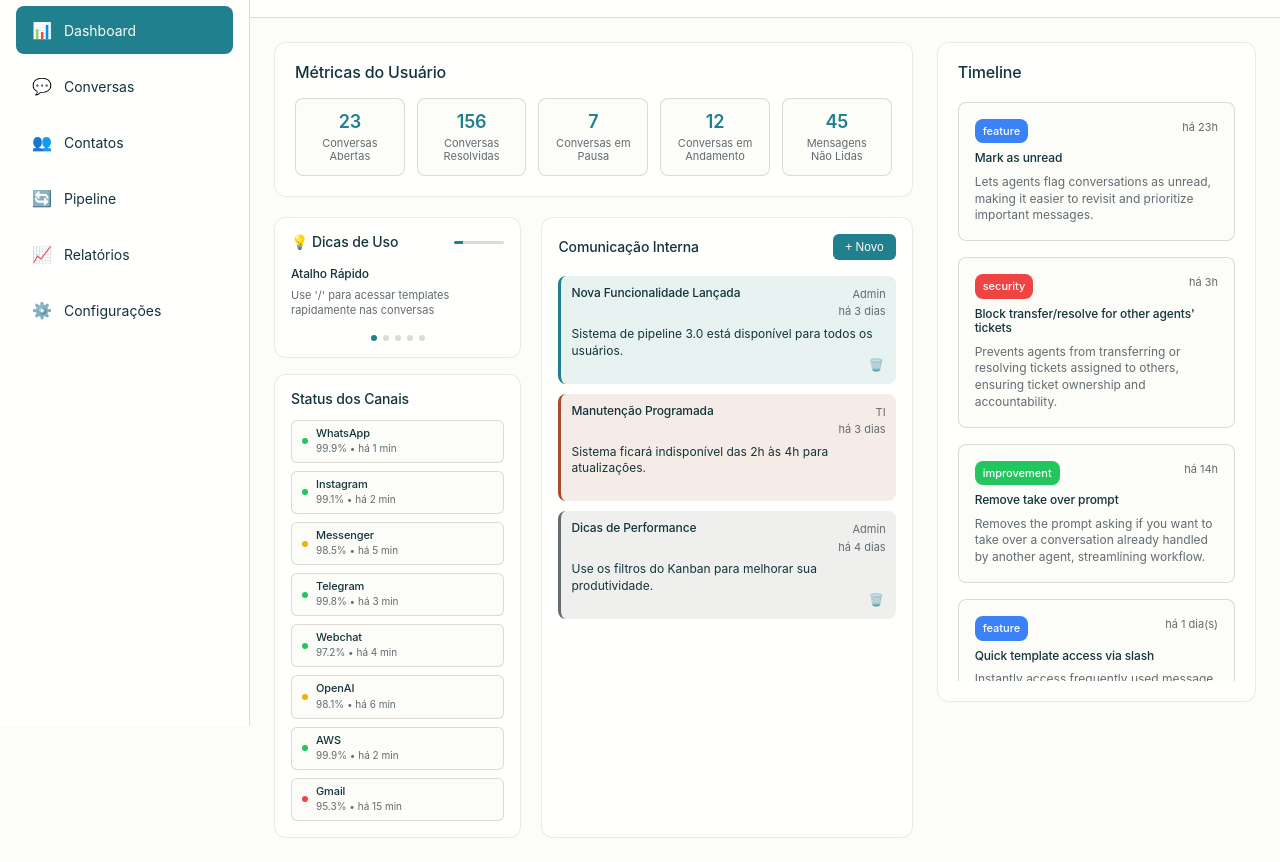
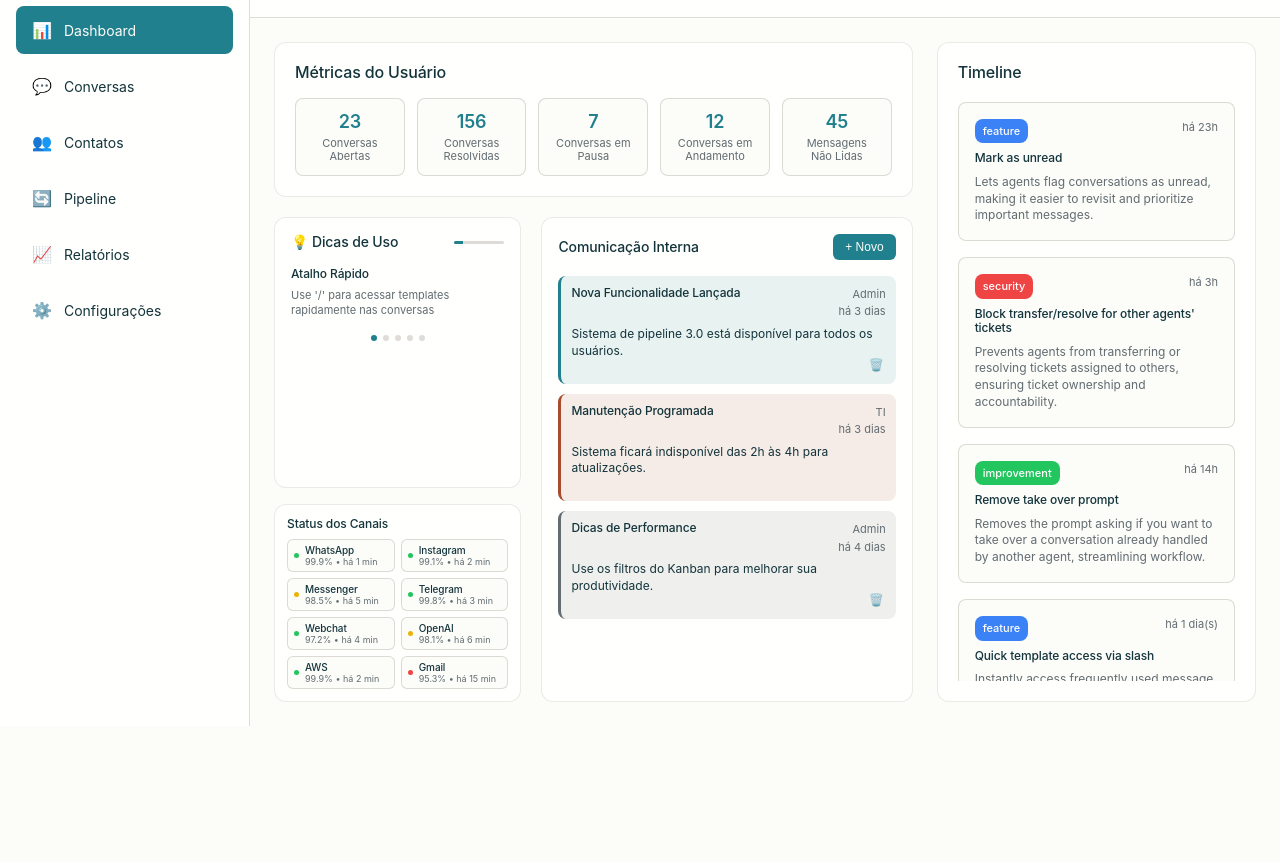
Before and after one commit to bruxvr/feed-pipeone, a plain HTML site: page index.html in a window 1280 px wide. Shown: the part 74-936 px from the top of the page. After the commit the page ends 800 px from the top, so only its background shows below. Drawn offline with Linux system fonts and the light colour scheme; a web font is replaced by a local one.

Commit message:
status dos canais em 2 cols

```diff
--- a/style.css
+++ b/style.css
@@ -970,38 +970,39 @@ body {
 }
 
 /* Status Channels - Compact Version */
-.status-channels {
+.status-channels--compact {
   background-color: var(--color-surface);
   border-radius: var(--radius-lg);
   border: 1px solid var(--color-card-border);
-  padding: var(--space-16);
+  padding: var(--space-12);
 }
 
 .status-channels--compact .status-channels__title {
-  margin: 0 0 var(--space-12) 0;
-  font-size: var(--font-size-md);
+  margin: 0 0 var(--space-8) 0;
+  font-size: var(--font-size-sm);
   font-weight: var(--font-weight-semibold);
 }
 
 .status-channels__list {
-  display: flex;
-  flex-direction: column;
-  gap: var(--space-8);
+  display: grid;
+  grid-template-columns: 1fr 1fr;
+  gap: var(--space-6);
 }
 
 .status-item {
   display: flex;
   align-items: center;
-  gap: var(--space-8);
-  padding: var(--space-6) var(--space-10);
+  gap: var(--space-6);
+  padding: var(--space-4) var(--space-6);
   border: 1px solid var(--color-border);
   border-radius: var(--radius-sm);
   background-color: var(--color-background);
+  min-height: 32px;
 }
 
 .status-item__indicator {
-  width: 6px;
-  height: 6px;
+  width: 5px;
+  height: 5px;
   border-radius: var(--radius-full);
   flex-shrink: 0;
 }
@@ -1025,15 +1026,16 @@ body {
 
 .status-item__name {
   font-weight: var(--font-weight-medium);
-  font-size: var(--font-size-xs);
+  font-size: 10px;
   margin: 0;
+  line-height: 1.2;
 }
 
 .status-item__uptime {
-  font-size: var(--font-size-xs);
+  font-size: 9px;
   color: var(--color-text-secondary);
   margin: var(--space-1) 0 0 0;
-  font-size: 10px;
+  line-height: 1.1;
 }
 
 /* Hints */
```
